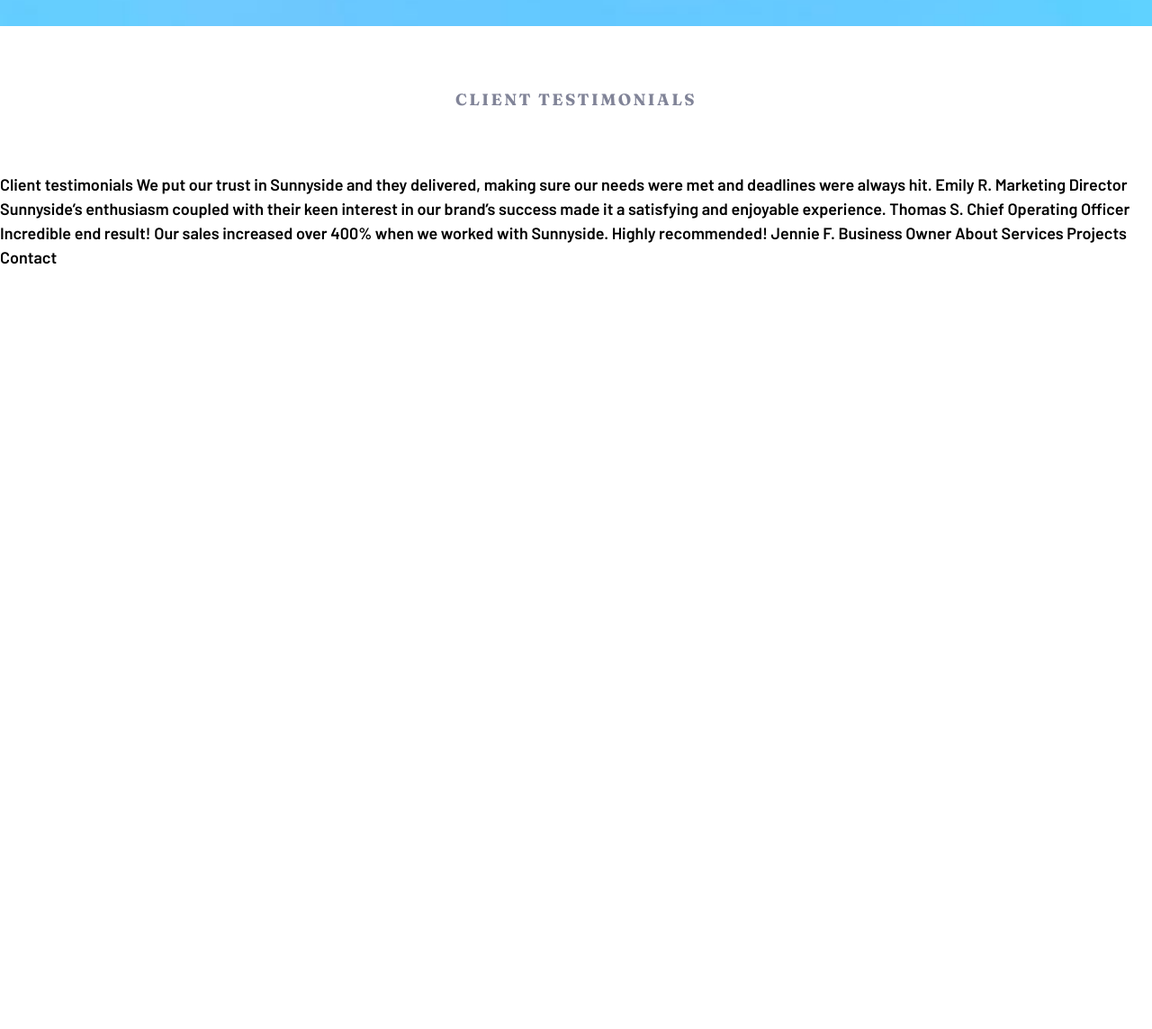
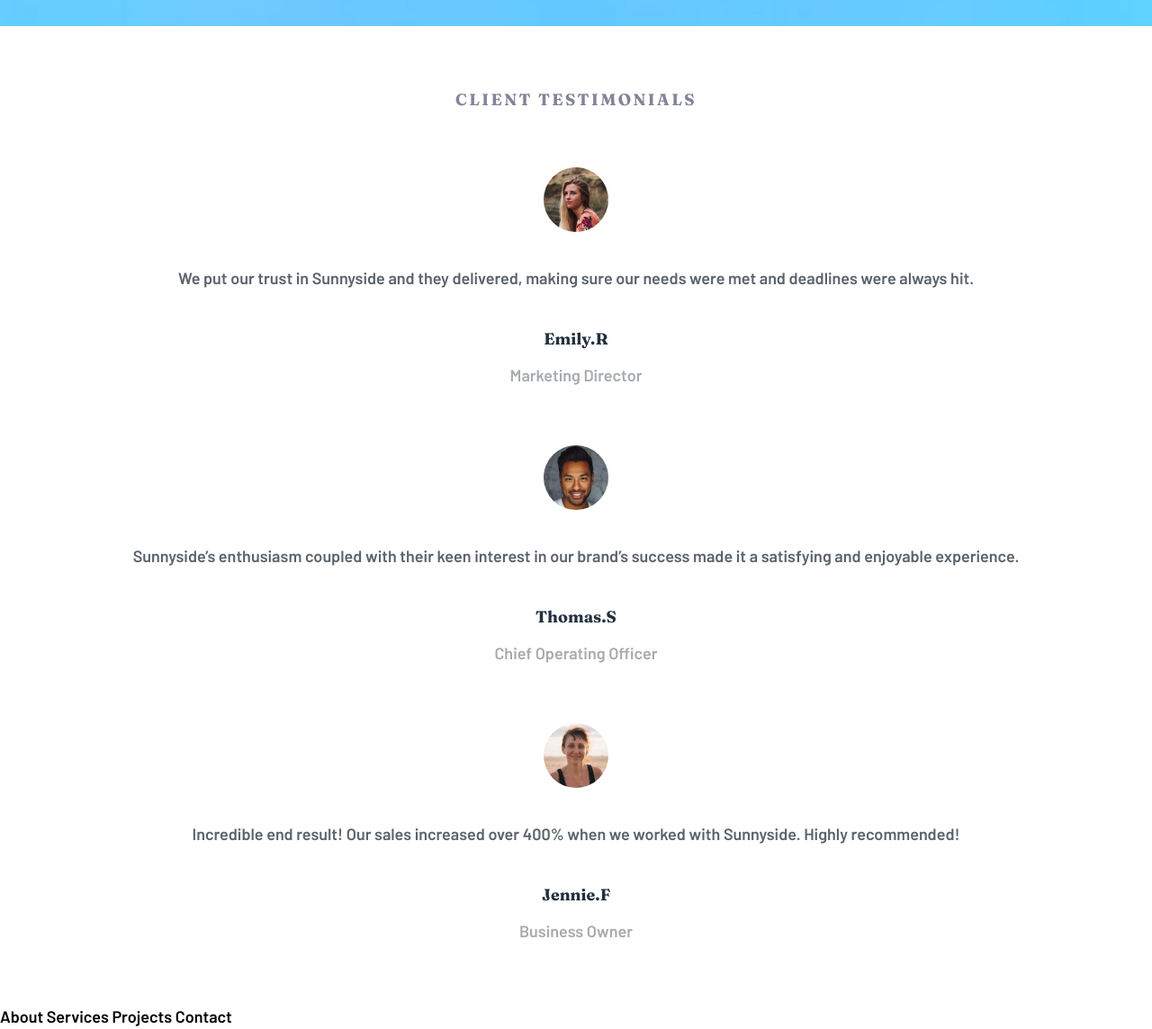
Before and after one commit to bachitterch/sunnyside-lp, a website: page index.html in a window 1280 px wide. Shown: the part 4557-5701 px from the top of the page at 90% size. Before the commit the page ends 4857 px from the top, so only its background shows below. Drawn offline with nearby package versions, Linux system fonts and the light colour scheme; files that its build step writes are made by us from their sources.

Commit message:
added testimonials section

```diff
--- a/index.html
+++ b/index.html
@@ -107,14 +107,38 @@
     </section>
     <section class="testimonials">
       <h2>Client testimonials</h2>
+      <div class="testimonials__content">
+        <div class="testimonial container">
+          <img src="/public/images/image-emily.jpg" alt="Customer-Emily" />
+          <p>
+            We put our trust in Sunnyside and they delivered, making sure our
+            needs were met and deadlines were always hit.
+          </p>
+          <h3>Emily.R</h3>
+          <span>Marketing Director</span>
+        </div>
+        <div class="testimonial container">
+          <img src="/public/images/image-thomas.jpg" alt="Customer-Thomas" />
+          <p>
+            Sunnyside’s enthusiasm coupled with their keen interest in our
+            brand’s success made it a satisfying and enjoyable experience.
+          </p>
+          <h3>Thomas.S</h3>
+          <span>Chief Operating Officer</span>
+        </div>
+        <div class="testimonial container">
+          <img src="/public/images/image-jennie.jpg" alt="Customer-Jennie" />
+          <p>
+            Incredible end result! Our sales increased over 400% when we worked
+            with Sunnyside. Highly recommended!
+          </p>
+          <h3>Jennie.F</h3>
+          <span>Business Owner</span>
+        </div>
+      </div>
     </section>
+    <section class=""></section>
 
-    Client testimonials We put our trust in Sunnyside and they delivered, making
-    sure our needs were met and deadlines were always hit. Emily R. Marketing
-    Director Sunnyside’s enthusiasm coupled with their keen interest in our
-    brand’s success made it a satisfying and enjoyable experience. Thomas S.
-    Chief Operating Officer Incredible end result! Our sales increased over 400%
-    when we worked with Sunnyside. Highly recommended! Jennie F. Business Owner
     About Services Projects Contact
   </body>
 </html>
--- a/src/scss/_components.scss
+++ b/src/scss/_components.scss
@@ -148,9 +148,32 @@
   text-align: center;
   padding: 68px 0;
 
+  &__content {
+    display: flex;
+    flex-direction: column;
+    gap: 64px;
+  }
+
   h2 {
     color: $grayish-blue;
     text-transform: uppercase;
     letter-spacing: 0.15rem;
+    margin-bottom: 62px;
+  }
+  img {
+    border-radius: 99999px;
+    margin: 0 auto 38px auto;
+    width: 72px;
+  }
+  p {
+    color: $dark-grayish-blue;
+    margin-bottom: 40px;
+  }
+  h3 {
+    color: $desat-blue;
+    margin-bottom: 14px;
+  }
+  span {
+    color: $blue;
   }
 }
```
Also changed, not shown: src/scss/style.scss (+4 -5 lines).
